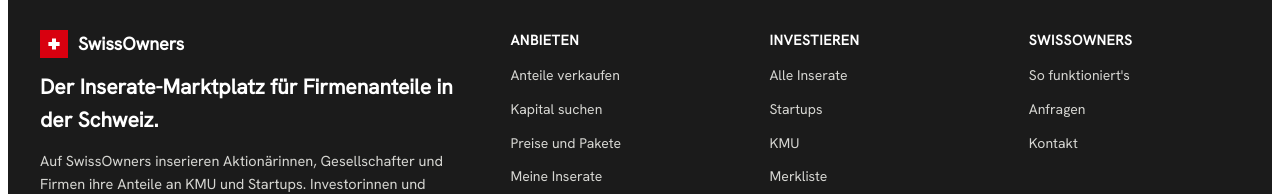
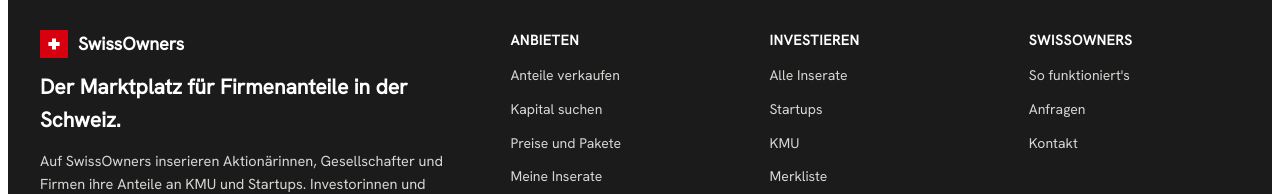
Before and after one commit to schmid-business-solutions/swissowners, a Next.js app: page /login in a window 1280 px wide. Shown: the part 688-882 px from the top of the page. Built offline with nearby package versions, Linux system fonts and the light colour scheme; no server answers.

Commit message:
«Der Inseratemarkt» in «Der Marktplatz» geändert
Co-Authored-By: Claude Opus 5.5 <noreply@anthropic.com>
Claude-Session: https://claude.ai/code/session_01CAXduujtkyGuaWd5FhvDkg

```diff
--- a/src/app/layout.tsx
+++ b/src/app/layout.tsx
@@ -15,7 +15,7 @@ import { appUrl } from "@/lib/format";
 export const metadata: Metadata = {
   metadataBase: new URL(appUrl()),
   title: { default: "SwissOwners – Firmenanteile Schweiz", template: "%s · SwissOwners" },
-  description: "Der Inseratemarkt für nicht kotierte Firmenanteile in der Schweiz. Anteile verkaufen, Kapital suchen, Beteiligungen finden – direkt verhandeln, ohne Provision.",
+  description: "Der Marktplatz für nicht kotierte Firmenanteile in der Schweiz. Anteile verkaufen, Kapital suchen, Beteiligungen finden – direkt verhandeln, ohne Provision.",
   openGraph: { siteName: "SwissOwners", locale: "de_CH", type: "website" },
   icons: { icon: "/favicon.svg" },
 };
--- a/src/app/page.tsx
+++ b/src/app/page.tsx
@@ -26,7 +26,7 @@ export default async function HomePage() {
                 <Arrow />
               </Link>
             )}
-            <p className="eyebrow">Der Inseratemarkt für nicht kotierte Firmenanteile</p>
+            <p className="eyebrow">Der Marktplatz für nicht kotierte Firmenanteile</p>
             <h1 className="h1">Firmenanteile kaufen und verkaufen.</h1>
             <p className="lead">Anteile an Schweizer KMU und Startups inserieren, finden und direkt verhandeln – ohne Provision.</p>
             <HomeSearch />
--- a/src/components/Footer.tsx
+++ b/src/components/Footer.tsx
@@ -11,7 +11,7 @@ export default function Footer() {
               <span className="logo-mark" style={{ width: 28, height: 28 }}><Cross size={16} /></span>
               <span style={{ fontWeight: 800, color: "#FFFFFF", fontSize: 18 }}>SwissOwners</span>
             </div>
-            <p className="ft-lead">Der Inserate-Marktplatz für Firmenanteile in der Schweiz.</p>
+            <p className="ft-lead">Der Marktplatz für Firmenanteile in der Schweiz.</p>
             <p>Auf SwissOwners inserieren Aktionärinnen, Gesellschafter und Firmen ihre Anteile an KMU und Startups. Investorinnen und Investoren finden passende Beteiligungen aus allen Branchen und Kantonen.</p>
             <p>Jedes Inserat wird vor der Freischaltung geprüft. Den Firmennamen sehen Interessenten erst nach einer digitalen Vertraulichkeitserklärung. Preis, Vertrag und Übertragung vereinbaren Käufer und Verkäufer direkt miteinander – zu fixen Inseratepreisen und ohne Provision.</p>
           </div>
```
